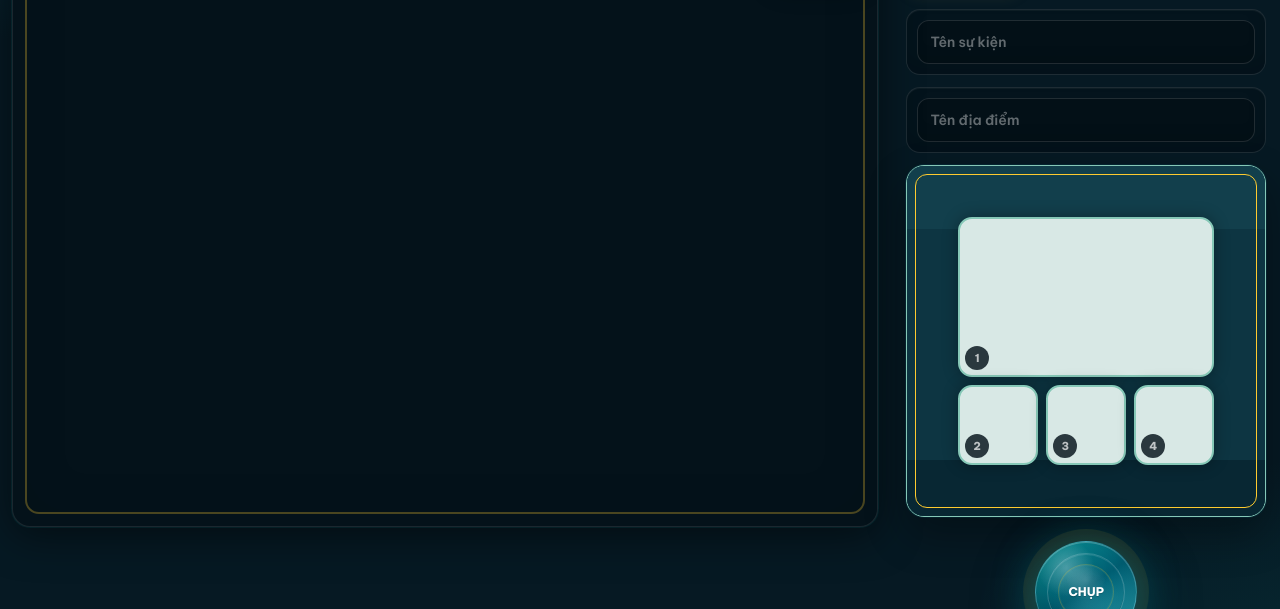
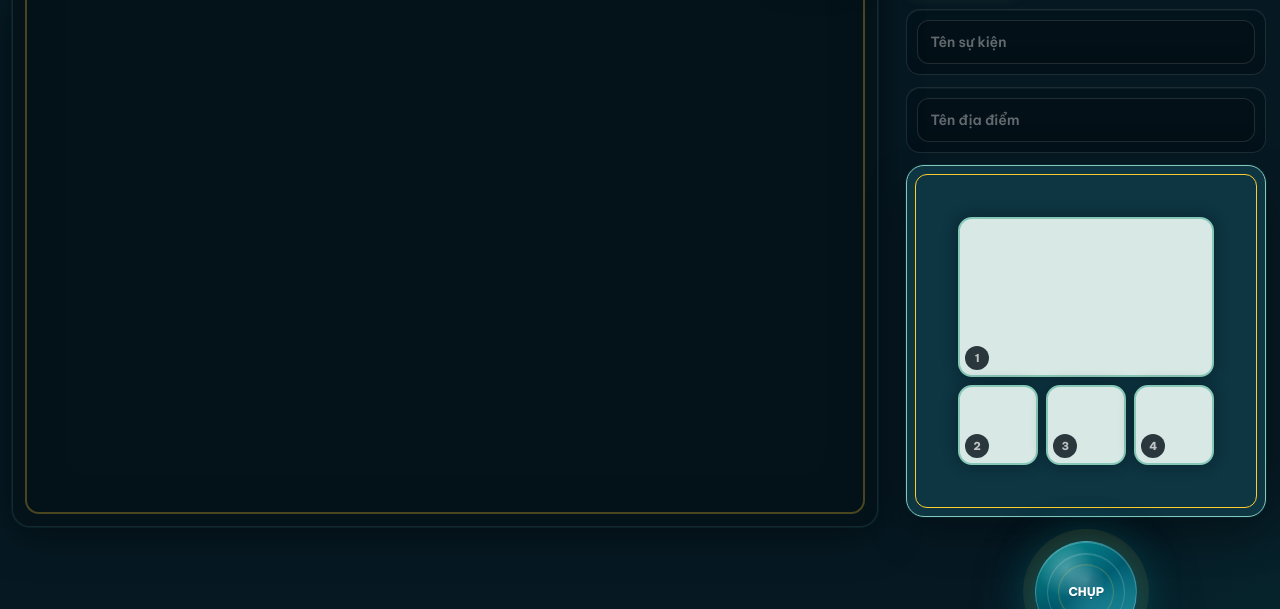
Before and after one commit to longndt/greenwichbooth, a website built with Vite: page index.html in a window 1280 px wide. Shown: the part 191-800 px from the top of the page. Built offline with nearby package versions, Linux system fonts and the light colour scheme; no server answers.

Commit message:
fix: use single color poster preview

```diff
--- a/src/styles.css
+++ b/src/styles.css
@@ -481,13 +481,7 @@ html, body {
   position: absolute;
   inset: 0;
   pointer-events: none;
-  background:
-    linear-gradient(
-      180deg,
-      var(--preview-header-bg, rgba(8,37,51,0.96)) 0 18%,
-      transparent 18% 84%,
-      var(--preview-footer-bg, rgba(6,25,35,0.98)) 84% 100%
-    );
+  background: none;
 }
 
 .poster-shell::after {
```
